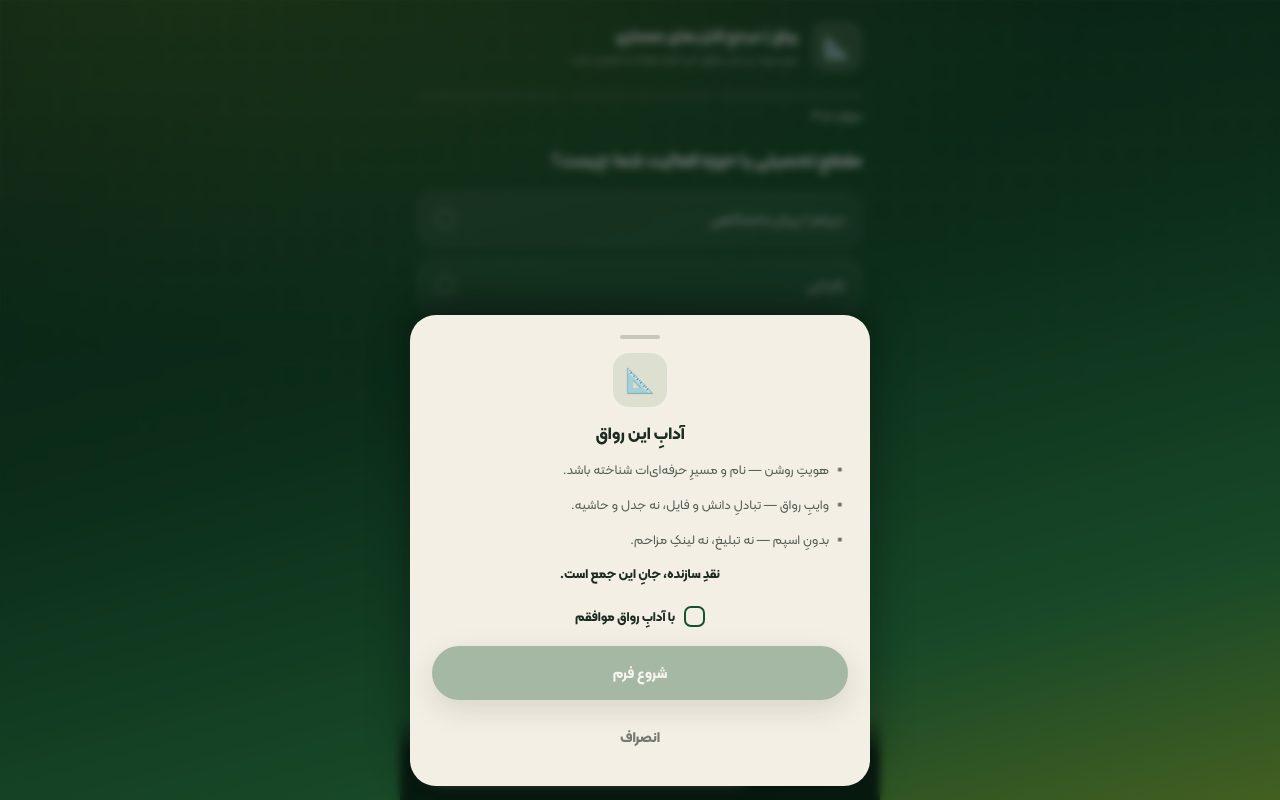
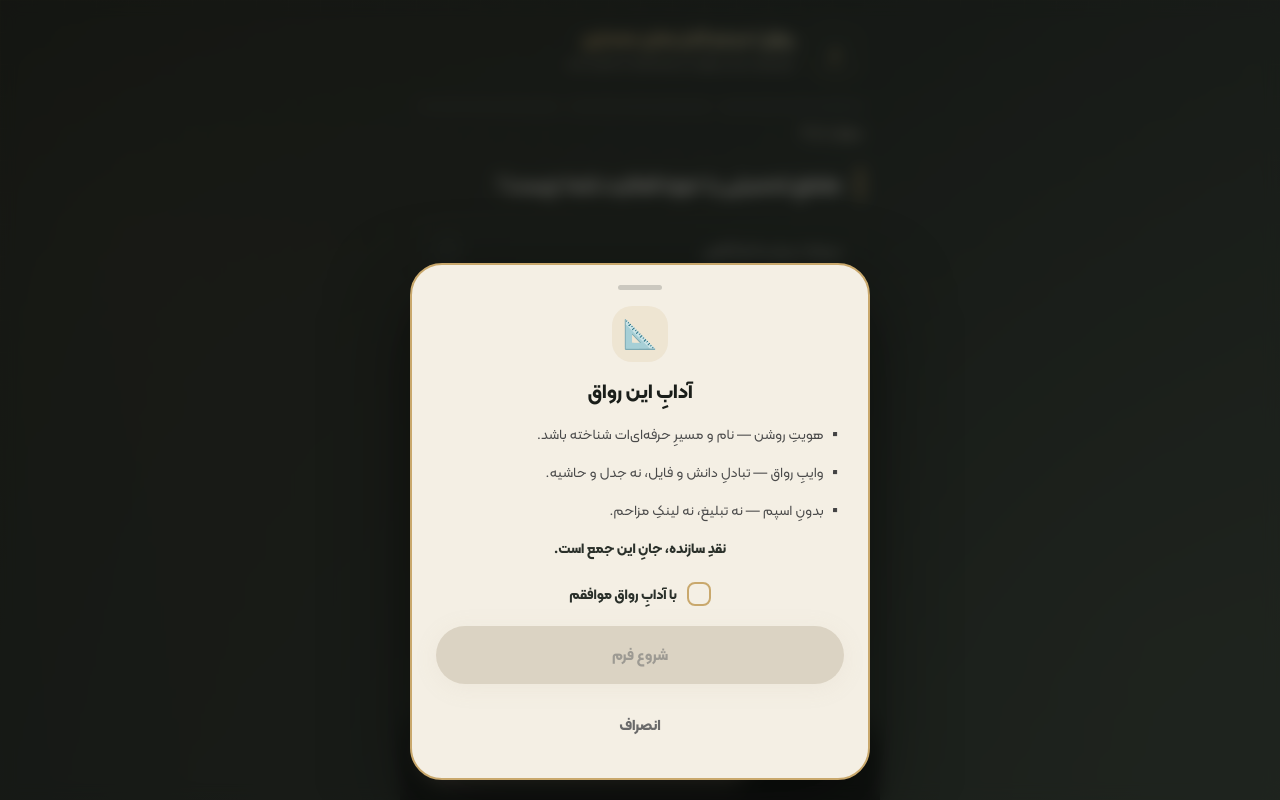
Before and after one commit to efn82dri-sys/testbot, a plain HTML site: page webapp/index.html in a window 1280 px wide. Drawn offline with Linux system fonts and the light colour scheme; a script that the page names is missing.

Commit message:
Add files via upload

```diff
--- a/webapp/index.html
+++ b/webapp/index.html
@@ -41,7 +41,9 @@
 
     <!-- هدر -->
     <header class="app-header">
-      <div class="logo-badge">📐</div>
+      <div class="logo-badge">
+        <span style="font-family: 'Kalameh', serif; font-weight: 900; font-size: 24px; color: var(--gold);">ر</span>
+      </div>
       <div>
         <h1>رواق | مرجع فایل‌های معماری</h1>
         <p>برای ورود زیر این رواق، این فرم کوتاه را تکمیل کنید</p>
--- a/webapp/style.css
+++ b/webapp/style.css
@@ -1,8 +1,5 @@
 /* ==========================================================
-   فونت فارسی «کلمه» (Kalameh)
-   نکته: فایل‌های وزن Regular و Bold این فونت را دانلود کرده و
-   داخل پوشه‌ی webapp/fonts/ با همین نام‌ها قرار دهید.
-   (توضیح کامل در README.md، بخش «نصب فونت»)
+   فونت کلمه و فونت جایگزین
    ========================================================== */
 @font-face {
   font-family: 'Kalameh';
@@ -18,31 +15,22 @@
   font-weight: 700;
   font-display: swap;
 }
-/* اگر فونت کلمه هنوز روی سرور بارگذاری نشده باشد، این فونت وب
-   جایگزین می‌شود تا صفحه هیچ‌وقت با فونت پیش‌فرض زشت نمایش داده نشود. */
 @import url('https://cdn.jsdelivr.net/gh/rastikerdar/vazirmatn@v33.003/vazirmatn-font-face.css');
 
 :root {
-  /* پالت «نقشه‌ی معماری» — سبزهای عمیق برند گروه + کاغذ شطرنجی */
-  --g-deep:    #0c2a1a;
-  --g-mid:     #14532f;
-  --g-bright:  #2f8f4e;
-  --g-lime:    #8fc23f;
-
-  --ink:       #ffffff;
-  --ink-soft:  rgba(255, 255, 255, 0.68);
-  --ink-faint: rgba(255, 255, 255, 0.45);
-
-  --glass:        rgba(255, 255, 255, 0.08);
-  --glass-strong: rgba(255, 255, 255, 0.14);
-  --glass-border: rgba(255, 255, 255, 0.16);
-
-  --paper:      #f4efe4;
-  --paper-ink:  #1c2b21;
-
-  --radius-lg: 24px;
-  --radius-md: 16px;
-  --shadow-soft: 0 10px 30px rgba(6, 20, 12, 0.35);
+  --bg-deep: #1a1e1a;
+  --bg-mid: #2a302a;
+  --bg-light: #3a443a;
+  --gold: #c9a86c;
+  --gold-soft: rgba(201, 168, 108, 0.25);
+  --gold-glow: rgba(201, 168, 108, 0.08);
+  --text-primary: #f0ece4;
+  --text-secondary: #b8b0a0;
+  --card-bg: rgba(45, 51, 45, 0.65);
+  --card-border: rgba(201, 168, 108, 0.25);
+  --shadow-heavy: 0 20px 60px rgba(0,0,0,0.6);
+  --radius-lg: 28px;
+  --radius-md: 18px;
 }
 
 * { box-sizing: border-box; }
@@ -51,26 +39,26 @@ html, body {
   margin: 0;
   padding: 0;
   min-height: 100vh;
-  color: var(--ink);
-  font-family: 'Kalameh', 'Vazirmatn', Tahoma, 'Segoe UI', sans-serif;
+  color: var(--text-primary);
+  font-family: 'Kalameh', 'Vazirmatn', Tahoma, sans-serif;
   -webkit-font-smoothing: antialiased;
   -webkit-tap-highlight-color: transparent;
   background:
-    radial-gradient(120% 90% at 15% -10%, rgba(143, 194, 63, 0.35), transparent 60%),
-    linear-gradient(165deg, var(--g-deep) 0%, var(--g-mid) 45%, var(--g-bright) 78%, var(--g-lime) 100%);
+    radial-gradient(circle at 10% 30%, rgba(201,168,108,0.08) 0%, transparent 60%),
+    radial-gradient(circle at 90% 80%, rgba(139,154,122,0.08) 0%, transparent 50%),
+    linear-gradient(135deg, var(--bg-deep) 0%, var(--bg-mid) 50%, var(--bg-light) 100%);
   background-attachment: fixed;
 }
 
-/* ---------- بافت زمینه: خطوط شطرنجی نقشه‌کشی (سیگنیچر معماری) ---------- */
 .bp-grid {
   position: fixed;
   inset: 0;
   z-index: 0;
   pointer-events: none;
   background-image:
-    linear-gradient(rgba(255,255,255,0.05) 1px, transparent 1px),
-    linear-gradient(90deg, rgba(255,255,255,0.05) 1px, transparent 1px);
-  background-size: 28px 28px;
+    linear-gradient(rgba(201,168,108,0.04) 1px, transparent 1px),
+    linear-gradient(90deg, rgba(201,168,108,0.04) 1px, transparent 1px);
+  background-size: 32px 32px;
   mask-image: radial-gradient(120% 80% at 50% 0%, black 40%, transparent 90%);
   -webkit-mask-image: radial-gradient(120% 80% at 50% 0%, black 40%, transparent 90%);
 }
@@ -84,51 +72,57 @@ html, body {
   min-height: 100vh;
 }
 
-/* ---------- هدر ---------- */
+/* ---------- هدر با افکت طلایی ---------- */
 .app-header {
   display: flex;
   align-items: center;
   gap: 14px;
-  margin-bottom: 22px;
+  margin-bottom: 28px;
 }
 .logo-badge {
-  width: 50px;
-  height: 50px;
-  border-radius: 15px;
-  background: var(--glass-strong);
-  border: 1px solid var(--glass-border);
-  backdrop-filter: blur(12px);
-  -webkit-backdrop-filter: blur(12px);
+  width: 54px;
+  height: 54px;
+  border-radius: 18px;
+  background: var(--card-bg);
+  backdrop-filter: blur(16px) saturate(1.4);
+  -webkit-backdrop-filter: blur(16px) saturate(1.4);
+  border: 1px solid var(--card-border);
+  border-bottom: 2px solid var(--gold-soft);
   display: flex;
   align-items: center;
   justify-content: center;
-  font-size: 22px;
+  font-size: 26px;
   flex-shrink: 0;
+  color: var(--gold);
 }
 .app-header h1 {
-  font-size: 15.5px;
+  font-size: 18px;
   margin: 0 0 3px;
   font-weight: 700;
-  line-height: 1.4;
+  line-height: 1.3;
+  background: linear-gradient(to right, var(--gold), #e0d5b0);
+  -webkit-background-clip: text;
+  -webkit-text-fill-color: transparent;
+  background-clip: text;
 }
 .app-header p {
   font-size: 12px;
   margin: 0;
-  color: var(--ink-soft);
+  color: var(--text-secondary);
 }
 
-/* ---------- نوار پیشرفت (خطی، شبیه نوار درصد پروژه) ---------- */
+/* ---------- نوار پیشرفت ---------- */
 .progress-bar-container {
   display: flex;
-  gap: 6px;
+  gap: 8px;
   width: 100%;
-  margin-bottom: 8px;
+  margin-bottom: 12px;
 }
 .progress-line {
-  height: 4px;
+  height: 5px;
   flex: 1;
-  background: rgba(255, 255, 255, 0.16);
-  border-radius: 3px;
+  background: rgba(255,255,255,0.1);
+  border-radius: 4px;
   overflow: hidden;
   position: relative;
 }
@@ -136,92 +130,103 @@ html, body {
   content: '';
   position: absolute;
   inset: 0;
-  background: linear-gradient(90deg, var(--g-lime), var(--ink));
+  background: linear-gradient(90deg, var(--gold), #e0d5b0);
   transform: scaleX(0);
   transform-origin: right center;
-  transition: transform 0.4s ease;
+  transition: transform 0.5s cubic-bezier(0.2, 0.9, 0.3, 1);
 }
 .progress-line.filled::after { transform: scaleX(1); }
 
 .step-label {
-  font-size: 12px;
-  color: var(--ink-soft);
-  margin-bottom: 20px;
+  font-size: 13px;
+  color: var(--text-secondary);
+  margin-bottom: 24px;
   font-weight: 700;
+  letter-spacing: 0.5px;
 }
 
-/* ---------- کارت شیشه‌ای دور هر مرحله ---------- */
+/* ---------- کارت‌های مراحل ---------- */
 .step {
   display: none;
-  animation: fadeSlideIn 0.35s ease;
+  animation: fadeSlideUp 0.5s cubic-bezier(0.2, 0.9, 0.3, 1);
 }
 .step.active { display: block; }
 
-@keyframes fadeSlideIn {
-  from { opacity: 0; transform: translateY(10px); }
-  to   { opacity: 1; transform: translateY(0); }
+@keyframes fadeSlideUp {
+  from { opacity: 0; transform: translateY(24px) scale(0.97); }
+  to   { opacity: 1; transform: translateY(0) scale(1); }
 }
 
 .step h2 {
-  font-size: 18px;
+  font-size: 20px;
+  font-weight: 700;
   line-height: 1.6;
-  margin: 4px 0 16px;
-  font-weight: 700;
+  margin: 0 0 20px;
+  padding-right: 16px;
+  border-right: 4px solid var(--gold);
+  color: var(--text-primary);
 }
 .hint {
-  font-size: 12.5px;
-  color: var(--ink-soft);
-  margin: -8px 0 16px;
+  font-size: 13px;
+  color: var(--text-secondary);
+  margin: -6px 0 18px;
 }
 
-/* ---------- کارت‌های انتخابی (مقطع تحصیلی + نحوه آشنایی) ---------- */
+/* ---------- گزینه‌ها ---------- */
 .option-list {
   display: flex;
   flex-direction: column;
-  gap: 10px;
+  gap: 12px;
 }
 .option-item {
   display: flex;
   align-items: center;
-  gap: 12px;
-  background: var(--glass);
-  border: 1.5px solid var(--glass-border);
-  backdrop-filter: blur(14px);
-  -webkit-backdrop-filter: blur(14px);
+  gap: 14px;
+  background: var(--card-bg);
+  backdrop-filter: blur(16px) saturate(1.4);
+  -webkit-backdrop-filter: blur(16px) saturate(1.4);
+  border: 1px solid var(--card-border);
+  border-bottom: 2px solid var(--gold-soft);
   border-radius: var(--radius-md);
-  padding: 15px 16px;
+  padding: 16px 18px;
   cursor: pointer;
-  font-size: 14.5px;
-  transition: background 0.15s ease, border-color 0.15s ease, transform 0.15s ease;
+  font-size: 15px;
+  transition: all 0.25s cubic-bezier(0.2, 0.9, 0.3, 1);
+  box-shadow: 0 4px 16px rgba(0,0,0,0.2);
 }
 .option-item:active { transform: scale(0.98); }
+.option-item:hover:not(.selected) {
+  border-color: var(--gold);
+  background: rgba(201,168,108,0.08);
+}
+.option-item.selected {
+  border-color: var(--gold);
+  background: rgba(201,168,108,0.18);
+  box-shadow: 0 0 24px rgba(201,168,108,0.12);
+}
 .option-item span:first-of-type:not(.option-icon) { flex: 1; }
 .option-icon {
-  font-size: 17px;
-  width: 32px;
-  height: 32px;
-  border-radius: 10px;
-  background: rgba(255, 255, 255, 0.12);
+  font-size: 18px;
+  width: 36px;
+  height: 36px;
+  border-radius: 12px;
+  background: rgba(255,255,255,0.06);
   display: flex;
   align-items: center;
   justify-content: center;
   flex-shrink: 0;
 }
 .option-check {
-  width: 20px;
-  height: 20px;
+  width: 22px;
+  height: 22px;
   border-radius: 50%;
-  border: 2px solid rgba(255, 255, 255, 0.35);
+  border: 2px solid rgba(255,255,255,0.2);
   flex-shrink: 0;
-  transition: all 0.15s ease;
-}
-.option-item.selected {
-  background: rgba(143, 194, 63, 0.22);
-  border-color: var(--g-lime);
+  transition: all 0.2s;
 }
 .option-item.selected .option-check {
-  background: var(--g-lime);
-  border-color: var(--g-lime);
+  background: var(--gold);
+  border-color: var(--gold);
   position: relative;
 }
 .option-item.selected .option-check::after {
@@ -231,68 +236,91 @@ html, body {
   display: flex;
   align-items: center;
   justify-content: center;
-  font-size: 11px;
-  color: var(--g-deep);
+  font-size: 13px;
+  color: #1a1e1a;
   font-weight: 700;
 }
 
-/* ---------- علایق (چیپ‌ها) ---------- */
+/* ---------- چیپ‌های علایق ---------- */
 .chip-grid {
   display: grid;
   grid-template-columns: 1fr 1fr;
-  gap: 10px;
+  gap: 12px;
 }
 .chip {
-  background: var(--glass);
-  border: 1.5px solid var(--glass-border);
-  backdrop-filter: blur(14px);
-  -webkit-backdrop-filter: blur(14px);
-  border-radius: 14px;
-  padding: 13px 12px;
+  background: var(--card-bg);
+  backdrop-filter: blur(16px) saturate(1.4);
+  -webkit-backdrop-filter: blur(16px) saturate(1.4);
+  border: 1px solid var(--card-border);
+  border-bottom: 2px solid var(--gold-soft);
+  border-radius: var(--radius-md);
+  padding: 14px 12px;
   text-align: center;
-  font-size: 12.5px;
+  font-size: 13px;
   cursor: pointer;
   user-select: none;
-  transition: transform 0.15s ease, background 0.15s ease, border-color 0.15s ease;
+  transition: all 0.2s;
+  box-shadow: 0 4px 12px rgba(0,0,0,0.15);
 }
-.chip:active { transform: scale(0.97); }
+.chip:active { transform: scale(0.96); }
 .chip.selected {
-  background: rgba(143, 194, 63, 0.25);
-  border-color: var(--g-lime);
+  background: rgba(201,168,108,0.2);
+  border-color: var(--gold);
   font-weight: 700;
+  box-shadow: 0 0 20px rgba(201,168,108,0.1);
 }
 .chip.disabled {
-  opacity: 0.35;
+  opacity: 0.3;
   pointer-events: none;
+  filter: grayscale(0.5);
 }
 
-/* ---------- نتیجه نهایی ---------- */
+/* ---------- نتیجه ---------- */
 .result-box {
   text-align: center;
-  padding: 60px 10px 10px;
+  padding: 60px 10px 20px;
 }
 .result-badge {
-  width: 74px;
-  height: 74px;
-  margin: 0 auto 22px;
+  width: 80px;
+  height: 80px;
+  margin: 0 auto 24px;
   border-radius: 50%;
-  background: var(--glass-strong);
-  border: 1.5px solid var(--g-lime);
-  color: #fff;
-  font-size: 32px;
+  background: var(--card-bg);
+  backdrop-filter: blur(16px);
+  border: 2px solid var(--gold);
+  color: var(--gold);
+  font-size: 36px;
   display: flex;
   align-items: center;
   justify-content: center;
-  animation: popIn 0.4s ease;
+  animation: popIn 0.5s cubic-bezier(0.2, 0.9, 0.3, 1);
+  box-shadow: 0 0 40px rgba(201,168,108,0.15);
 }
-.result-badge.error { border-color: #e2665a; }
+.result-badge.celebrate {
+  animation: celebratePop 0.8s ease;
+}
 @keyframes popIn {
-  from { transform: scale(0.6); opacity: 0; }
-  to   { transform: scale(1); opacity: 1; }
+  from { transform: scale(0.5) rotate(-5deg); opacity: 0; }
+  to   { transform: scale(1) rotate(0); opacity: 1; }
 }
-.result-box h2 { margin-bottom: 8px; font-size: 18px; }
+@keyframes celebratePop {
+  0% { transform: scale(0.5) rotate(-10deg); }
+  50% { transform: scale(1.3) rotate(5deg); }
+  100% { transform: scale(1) rotate(0); }
+}
+.result-badge.error {
+  border-color: #e2665a;
+  color: #e2665a;
+}
+.result-box h2 {
+  font-size: 20px;
+  margin-bottom: 8px;
+}
+.result-box .hint {
+  font-size: 14px;
+}
 
-/* ---------- دکمه‌های ناوبری ---------- */
+/* ---------- دکمه‌ها ---------- */
 .nav-buttons {
   position: fixed;
   bottom: 0;
@@ -302,54 +330,54 @@ html, body {
   margin: 0 auto;
   z-index: 2;
   display: flex;
-  gap: 10px;
-  padding: 14px 18px calc(14px + env(safe-area-inset-bottom));
-  background: linear-gradient(to top, var(--g-deep) 55%, rgba(12, 42, 26, 0));
+  gap: 12px;
+  padding: 16px 18px calc(16px + env(safe-area-inset-bottom));
+  background: linear-gradient(to top, var(--bg-deep) 55%, transparent);
 }
 .btn-primary, .btn-secondary, .btn-ghost {
   flex: 1;
-  padding: 15px;
+  padding: 16px;
   border-radius: 999px;
   border: none;
   font-family: inherit;
-  font-size: 14.5px;
+  font-size: 15px;
   font-weight: 700;
   cursor: pointer;
-  transition: transform 0.15s ease, opacity 0.15s ease;
+  transition: transform 0.2s, box-shadow 0.2s, opacity 0.2s;
 }
 .btn-primary {
-  background: #ffffff;
-  color: var(--g-mid);
-  box-shadow: var(--shadow-soft);
+  background: linear-gradient(135deg, #c9a86c, #b8925a);
+  color: #1a1e1a;
+  box-shadow: 0 4px 24px rgba(201,168,108,0.3);
 }
-.btn-primary:active { transform: scale(0.97); }
+.btn-primary:active { transform: scale(0.96); }
 .btn-primary:disabled {
-  opacity: 0.4;
+  opacity: 0.5;
+  filter: grayscale(0.6);
   pointer-events: none;
 }
 .btn-secondary {
-  background: var(--glass);
-  border: 1.5px solid var(--glass-border);
-  color: var(--ink);
-  flex: 0 0 92px;
+  background: var(--card-bg);
+  backdrop-filter: blur(12px);
+  border: 1px solid var(--card-border);
+  color: var(--text-primary);
+  flex: 0 0 96px;
 }
-.btn-secondary:active { transform: scale(0.97); }
+.btn-secondary:active { transform: scale(0.96); }
 
-/* ==========================================================
-   پاپ‌آپ قوانین گروه — همیشه هنگام باز شدن مینی‌اپ نمایش داده می‌شود
-   ========================================================== */
+/* ---------- پاپ‌آپ آدابِ رواق ---------- */
 .rules-overlay {
   position: fixed;
   inset: 0;
   z-index: 50;
-  background: rgba(6, 16, 10, 0.55);
-  backdrop-filter: blur(4px);
-  -webkit-backdrop-filter: blur(4px);
+  background: rgba(10, 12, 10, 0.6);
+  backdrop-filter: blur(8px);
+  -webkit-backdrop-filter: blur(8px);
   display: flex;
   align-items: flex-end;
   justify-content: center;
-  padding: 14px;
-  animation: overlayIn 0.25s ease;
+  padding: 20px;
+  animation: overlayIn 0.3s ease;
 }
 @keyframes overlayIn {
   from { opacity: 0; }
@@ -360,102 +388,106 @@ html, body {
 .rules-sheet {
   width: 100%;
   max-width: 460px;
-  background: var(--paper);
-  color: var(--paper-ink);
-  border-radius: 26px;
-  padding: 14px 22px 22px;
+  background: #f4efe4;
+  color: #2a302a;
+  border-radius: 32px;
+  padding: 16px 24px 24px;
   text-align: center;
-  box-shadow: 0 -12px 40px rgba(0,0,0,0.4);
-  animation: sheetUp 0.32s cubic-bezier(.2,.9,.3,1);
+  border: 2px solid var(--gold);
+  box-shadow: 0 30px 80px rgba(0,0,0,0.5);
+  animation: sheetUp 0.4s cubic-bezier(0.2, 0.9, 0.3, 1);
 }
 @keyframes sheetUp {
-  from { transform: translateY(30px); opacity: 0; }
-  to   { transform: translateY(0); opacity: 1; }
+  from { transform: translateY(40px) scale(0.96); opacity: 0; }
+  to   { transform: translateY(0) scale(1); opacity: 1; }
 }
 .rules-handle {
-  width: 40px;
-  height: 4px;
-  border-radius: 3px;
-  background: rgba(28, 43, 33, 0.2);
-  margin: 6px auto 14px;
+  width: 44px;
+  height: 5px;
+  border-radius: 4px;
+  background: rgba(42, 48, 42, 0.2);
+  margin: 4px auto 16px;
 }
 .rules-icon {
-  width: 54px;
-  height: 54px;
+  width: 56px;
+  height: 56px;
   margin: 0 auto 12px;
-  border-radius: 16px;
-  background: rgba(20, 83, 47, 0.1);
+  border-radius: 20px;
+  background: rgba(201, 168, 108, 0.15);
   display: flex;
   align-items: center;
   justify-content: center;
-  font-size: 24px;
+  font-size: 28px;
 }
 .rules-sheet h3 {
-  font-size: 17px;
+  font-size: 20px;
   font-weight: 700;
-  margin: 0 0 10px;
+  margin: 0 0 12px;
+  color: #1a1e1a;
 }
 .rules-sheet p {
-  font-size: 13px;
-  line-height: 1.9;
-  color: rgba(28, 43, 33, 0.75);
+  font-size: 14px;
+  line-height: 2;
+  color: #4a4a4a;
   margin: 0 0 10px;
   text-align: right;
 }
 .rules-sheet p.rules-note {
   text-align: center;
   font-weight: 700;
-  color: var(--paper-ink);
-  margin: 4px 0 18px;
+  color: #2a302a;
+  margin: 6px 0 20px;
 }
 .agree-row {
   display: flex;
   align-items: center;
   justify-content: center;
-  gap: 9px;
-  margin-bottom: 18px;
+  gap: 10px;
+  margin-bottom: 20px;
   cursor: pointer;
-  font-size: 13px;
+  font-size: 14px;
   font-weight: 700;
+  color: #2a302a;
 }
 .agree-box {
-  width: 21px;
-  height: 21px;
-  border-radius: 7px;
-  border: 2px solid var(--g-mid);
+  width: 24px;
+  height: 24px;
+  border-radius: 8px;
+  border: 2px solid var(--gold);
   display: inline-flex;
   align-items: center;
   justify-content: center;
   flex-shrink: 0;
-  transition: background 0.15s ease;
+  transition: background 0.2s;
 }
 .agree-row.checked .agree-box {
-  background: var(--g-mid);
+  background: var(--gold);
+  border-color: var(--gold);
   position: relative;
 }
 .agree-row.checked .agree-box::after {
   content: '✓';
-  color: #fff;
-  font-size: 12px;
+  color: #1a1e1a;
+  font-size: 14px;
   font-weight: 700;
 }
 .rules-actions {
   display: flex;
   flex-direction: column;
-  gap: 10px;
+  gap: 12px;
 }
 .rules-actions .btn-primary {
-  background: var(--g-mid);
-  color: #fff;
+  background: var(--gold);
+  color: #1a1e1a;
 }
-.rules-actions .btn-primary:disabled { opacity: 0.35; }
+.rules-actions .btn-primary:disabled { opacity: 0.4; }
 .btn-ghost {
   background: transparent;
-  color: rgba(28, 43, 33, 0.6);
+  color: #6a6a6a;
+  border: none;
+  font-weight: 700;
 }
-
-/* وقتی پاپ‌آپ باز است، فرم پشتش قفل و غیرقابل لمس بماند */
 body.rules-locked .app {
-  filter: blur(2px);
+  filter: blur(3px);
   pointer-events: none;
 }
```
Also changed, not shown: webapp/script.js (+7 -5 lines).
